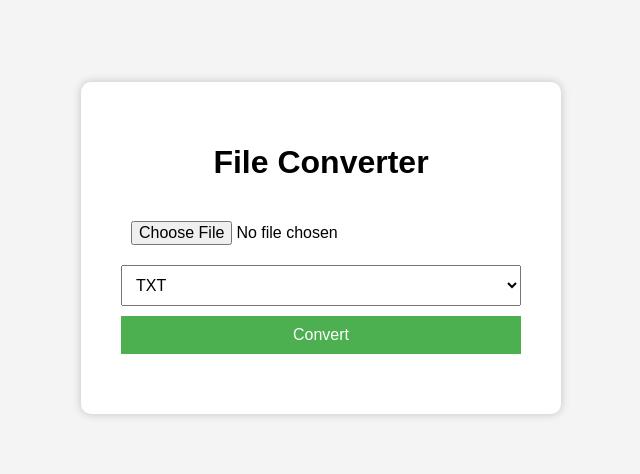
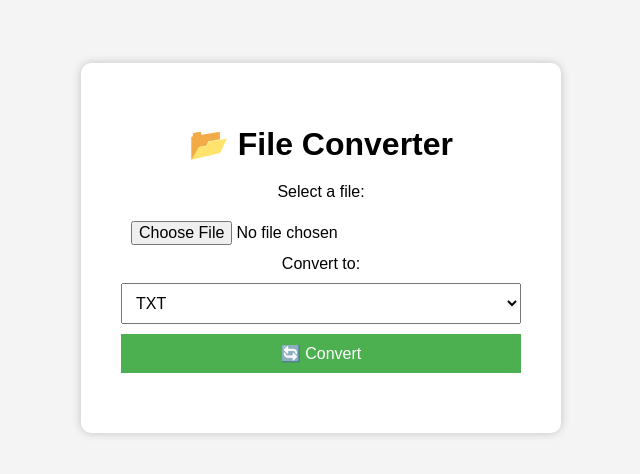
Before and after one commit to Franz0425/file-converter-website, a plain HTML site: page index.html in a window 1280 px wide. Shown: the part 152-626 px from the top of the page, without its empty margins (319-959 px from the left). Drawn offline with Linux system fonts and the light colour scheme.

Commit message:
Update index.html

```diff
--- a/index.html
+++ b/index.html
@@ -2,16 +2,21 @@
 <html lang="en">
 <head>
   <meta charset="UTF-8">
-  <title>File Converter</title>
+  <title>Elegant File Converter</title>
   <meta name="viewport" content="width=device-width, initial-scale=1.0">
   <link rel="stylesheet" href="style.css">
 </head>
 <body>
   <div class="container">
-    <h1>File Converter</h1>
+    <h1>📂 File Converter</h1>
 
+    <div class="input-group">
+      <label for="fileInput">Select a file:</label>
       <input type="file" id="fileInput">
+    </div>
 
+    <div class="input-group">
+      <label for="formatSelect">Convert to:</label>
       <select id="formatSelect">
         <option value="txt">TXT</option>
         <option value="pdf">PDF</option>
@@ -19,10 +24,11 @@
         <option value="jpg">JPG</option>
         <option value="png">PNG</option>
       </select>
+    </div>
 
-    <button onclick="convertFile()">Convert</button>
+    <button onclick="convertFile()">🔄 Convert</button>
 
-    <div id="result"></div>
+    <div id="result" class="result-box"></div>
   </div>
 
   <script src="script.js"></script>
```
Lines whose indentation alone changed are shown as unchanged.
